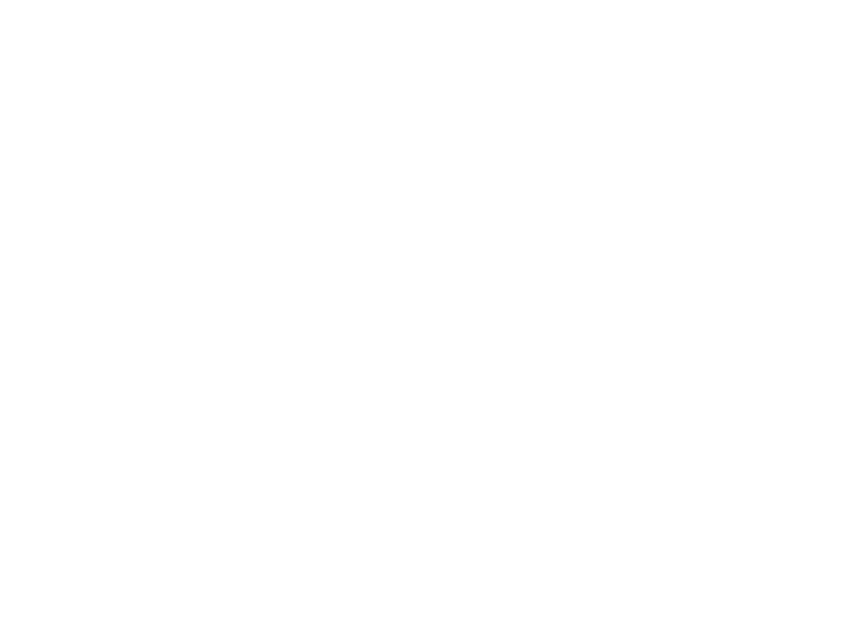
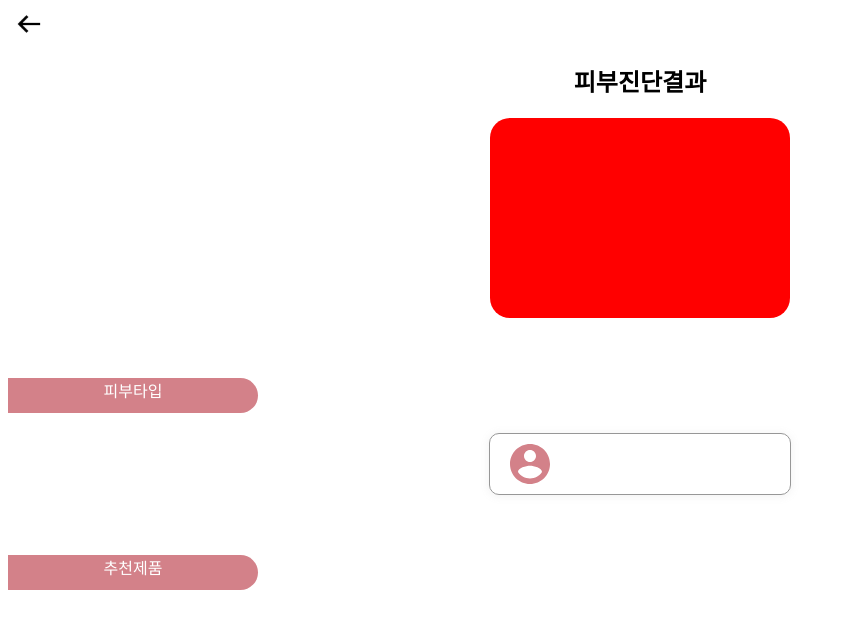
Before and after one commit to Skin-Beauty/Beauty-Front, a React (Create React App) app: page /result in a window 1280 px wide. Before the commit this address had no page. Shown: the top 628 px of the page, without its empty margins (0-846 px from the left). Built offline with nearby package versions, Linux system fonts and the light colour scheme.

Commit message:
feat: 피부진단페이지 마크업

```diff
--- a/src/App.js
+++ b/src/App.js
@@ -5,6 +5,7 @@
 import RegisterPage from "./pages/RegisterPage";
 import CosmeticPage from "./pages/CosmeticPage";
 import MyPage from "./pages/MyPage";
+import ResultPage from "./pages/ResultPage";
 
 function App() {
   return (
@@ -15,6 +16,7 @@
         <Route exact path="/register" element={<RegisterPage />}></Route>
         <Route exact path="/cosmetic" element={<CosmeticPage />}></Route>
         <Route exact path="/mypage" element={<MyPage />}></Route>
+        <Route exact path="/result" element={<ResultPage />}></Route>
       </Routes>
     </Router>
   );
--- /dev/null
+++ b/src/pages/ResultPage.js
@@ -0,0 +1,61 @@
+import React, { useEffect, useState } from "react";
+import styled, { createGlobalStyle } from "styled-components";
+import { Link } from "react-router-dom";
+import "../styles/common.scss";
+
+import BackBtn from "../components/backBtn";
+import profile from "../asset/Profile.svg";
+
+const ResultPage = () => {
+  useEffect(() => {}, []);
+  return (
+    <>
+      <BackBtn></BackBtn>
+      <Title>피부진단결과</Title>
+      <ResultImg></ResultImg>
+      <TitleWrapper>피부타입</TitleWrapper>
+      <SkinTypeWrapper>
+        <img src={profile}></img>
+      </SkinTypeWrapper>
+      <TitleWrapper>추천제품</TitleWrapper>
+    </>
+  );
+};
+export default ResultPage;
+
+const Title = styled.h2`
+  align-items: center;
+  text-align: center;
+`;
+const SkinTypeWrapper = styled.div`
+  border: 1px solid #979797;
+  box-shadow: 0px 1px 8px rgba(156, 156, 156, 0.15);
+  border-radius: 10px;
+  width: 300px;
+  height: 60px;
+  margin: 20px auto;
+  display: flex;
+  img {
+    width: 40px;
+    height: 40px;
+    margin: 10px 20px;
+  }
+`;
+const TitleWrapper = styled.div`
+  width: 70%;
+  height: 35px;
+  max-width: 250px;
+  background: #d38189;
+  border-radius: 0 24px 24px 0;
+  text-align: center;
+  margin-top: 60px;
+  color: #ffffff;
+`;
+
+const ResultImg = styled.div`
+  width: 300px;
+  height: 200px;
+  background-color: red;
+  border-radius: 20px;
+  margin: auto;
+`;
```
